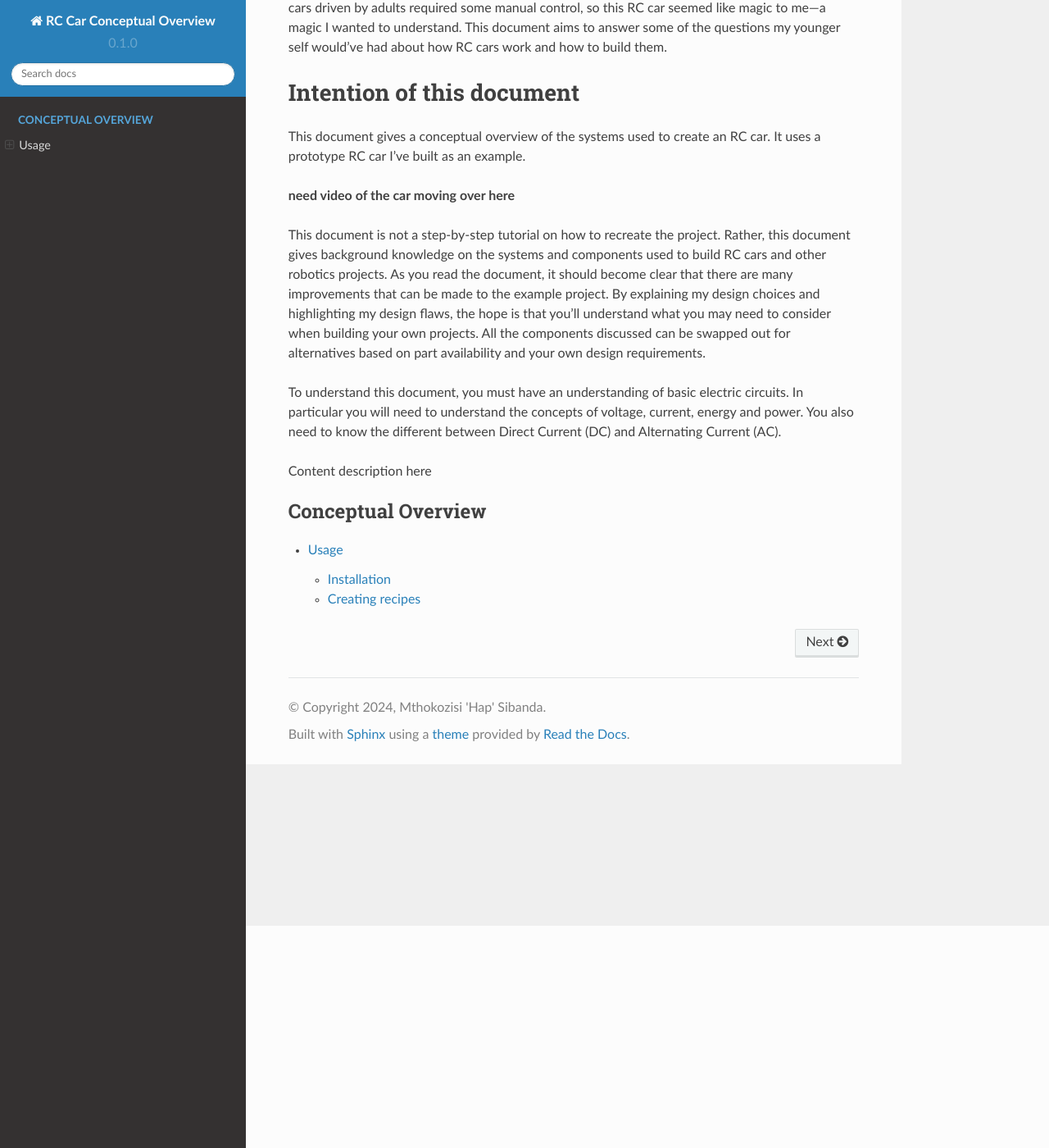
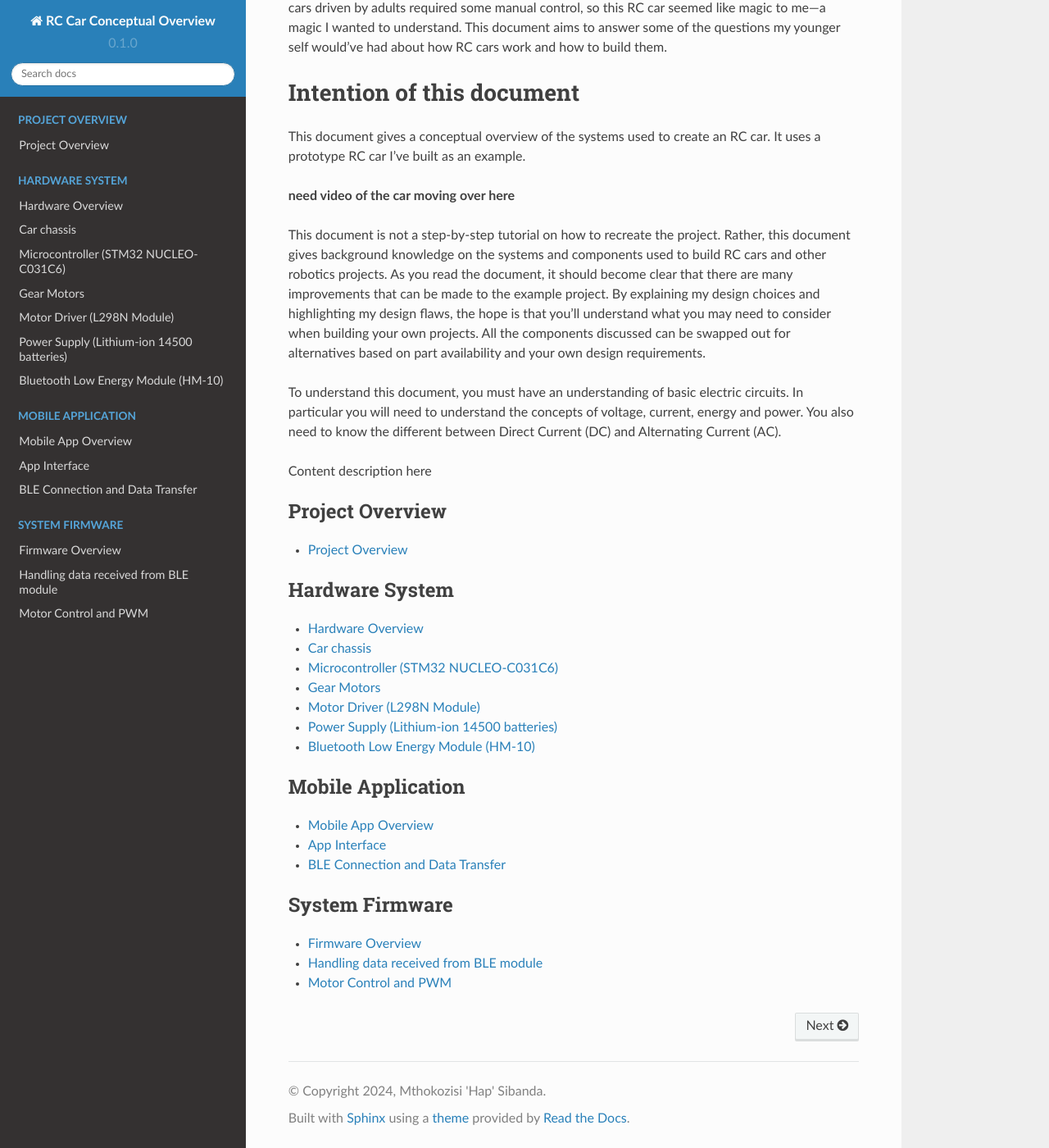
Before and after one commit to haplionheart/rc-car-doc, a Sphinx documentation site: the page built from docs/source/index.rst, in a window 1280 px wide and 1400 px high, scrolled down 271 px. Shown: the whole window at 82% size. Built offline with Sphinx 7.4.7 and the Read the Docs theme 2.0.0, drawn with Linux system fonts in a browser that asks for light colours.

Commit message:
Setup empty doc files and setup toc

```diff
--- /dev/null
+++ b/docs/source/hardware-system/ble-module.rst
@@ -0,0 +1,2 @@
+Bluetooth Low Energy Module (HM-10)
+===================================
--- /dev/null
+++ b/docs/source/hardware-system/chassis.rst
@@ -0,0 +1,2 @@
+Car chassis
+===========
--- /dev/null
+++ b/docs/source/hardware-system/gear-motors.rst
@@ -0,0 +1,2 @@
+Gear Motors
+===========
--- /dev/null
+++ b/docs/source/hardware-system/hardware-overview.rst
@@ -0,0 +1,2 @@
+Hardware Overview
+=================
--- /dev/null
+++ b/docs/source/hardware-system/microcontroller.rst
@@ -0,0 +1,2 @@
+Microcontroller (STM32 NUCLEO-C031C6)
+=====================================
--- /dev/null
+++ b/docs/source/hardware-system/motor-driver.rst
@@ -0,0 +1,2 @@
+Motor Driver (L298N Module)
+===========================
--- /dev/null
+++ b/docs/source/hardware-system/power-supply.rst
@@ -0,0 +1,2 @@
+Power Supply (Lithium-ion 14500 batteries)
+==========================================================
--- a/docs/source/index.rst
+++ b/docs/source/index.rst
@@ -23,7 +23,35 @@ To understand this document, you must have an understanding of basic electric ci
 Content description here
 
 .. toctree::
-   :caption: Conceptual Overview
-   :name: conceptual-overview
+   :caption: Project Overview
+   :name: project-overview
 
-   usage
+   overview/project-overview
+
+.. toctree::
+   :caption: Hardware System
+   :name: hardware-system
+
+   hardware-system/hardware-overview
+   hardware-system/chassis
+   hardware-system/microcontroller
+   hardware-system/gear-motors
+   hardware-system/motor-driver
+   hardware-system/power-supply
+   hardware-system/ble-module
+
+.. toctree::
+   :caption: Mobile Application
+   :name: mobile-application
+
+   mobile-application/app-overview
+   mobile-application/app-interface
+   mobile-application/app-ble
+
+.. toctree::
+   :caption: System Firmware
+   :name: system-firmware
+
+   system-firmware/firmware-overview
+   system-firmware/firmware-data-transfer
+   system-firmware/firmware-motor-control
--- /dev/null
+++ b/docs/source/mobile-application/app-ble.rst
@@ -0,0 +1,2 @@
+BLE Connection and Data Transfer
+================================
--- /dev/null
+++ b/docs/source/mobile-application/app-interface.rst
@@ -0,0 +1,2 @@
+App Interface
+=============
--- /dev/null
+++ b/docs/source/mobile-application/app-overview.rst
@@ -0,0 +1,2 @@
+Mobile App Overview
+===================
--- /dev/null
+++ b/docs/source/overview/project-overview.rst
@@ -0,0 +1,2 @@
+Project Overview
+================
--- /dev/null
+++ b/docs/source/system-firmware/firmware-data-transfer.rst
@@ -0,0 +1,2 @@
+Handling data received from BLE module
+======================================
--- /dev/null
+++ b/docs/source/system-firmware/firmware-motor-control.rst
@@ -0,0 +1,2 @@
+Motor Control and PWM
+=====================
--- /dev/null
+++ b/docs/source/system-firmware/firmware-overview.rst
@@ -0,0 +1,2 @@
+Firmware Overview
+=================
```
